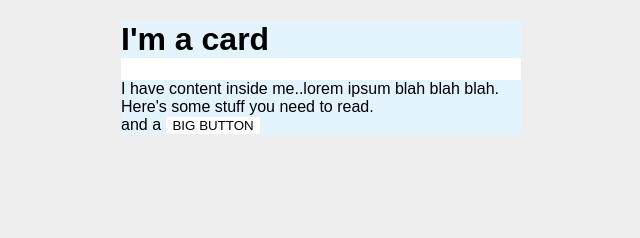
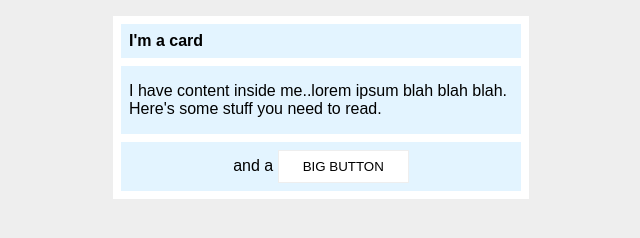
Before and after one commit to nnivera/css-exercises, a plain HTML site: page margin-and-padding/02-margin-and-padding-2/index.html in a window 1280 px wide. Shown: the whole page, without its empty margins (319-959 px from the left). Drawn offline with Linux system fonts and the light colour scheme.

Commit message:
modified:   margin-and-padding/02-margin-and-padding-2/style.css

```diff
--- a/margin-and-padding/02-margin-and-padding-2/style.css
+++ b/margin-and-padding/02-margin-and-padding-2/style.css
@@ -1,27 +1,40 @@
 body {
   background: #eee;
   font-family: sans-serif;
+
+
 }
 
 .card {
   width: 400px;
   background: #fff;
   margin: 16px auto;
+  padding: 8px;
 }
 
 .title {
   background: #e3f4ff;
+  padding: 8px;
+  font-size: 16px;
+  margin-bottom: 8px;
+  margin-top: 0px;
 }
 
 .content {
   background: #e3f4ff;
+  padding: 16px 8px;
+  margin-bottom: 8px;
 }
 
 .button-container {
   background: #e3f4ff;
+  padding: 8px;
+  text-align: center;
 }
 
 button {
   background: white;
   border: 1px solid #eee;
+  margin: 0 auto;
+  padding: 8px 24px;
 }
```
